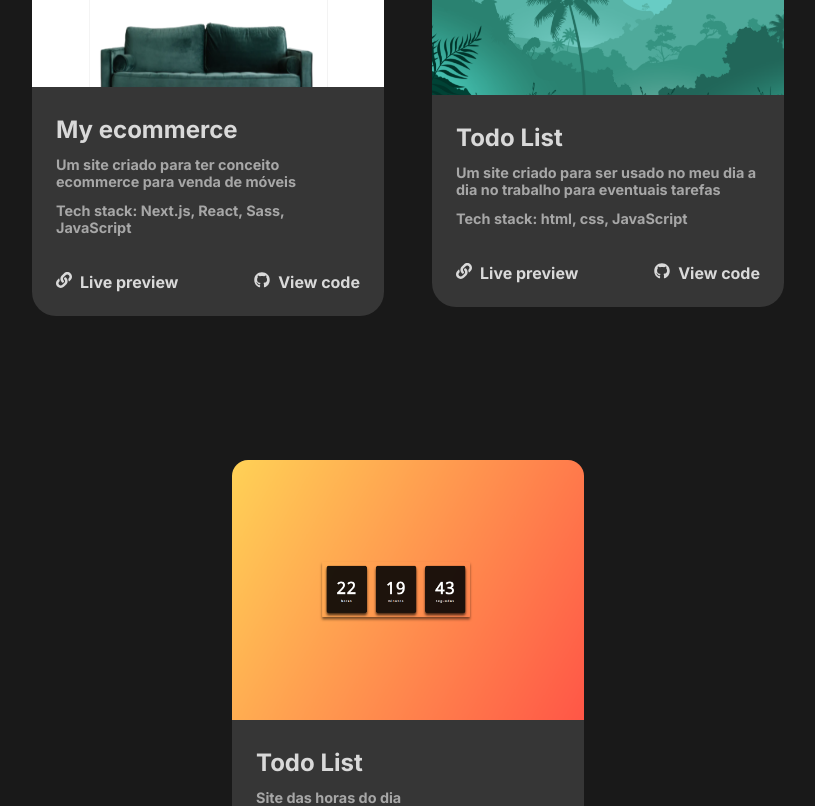
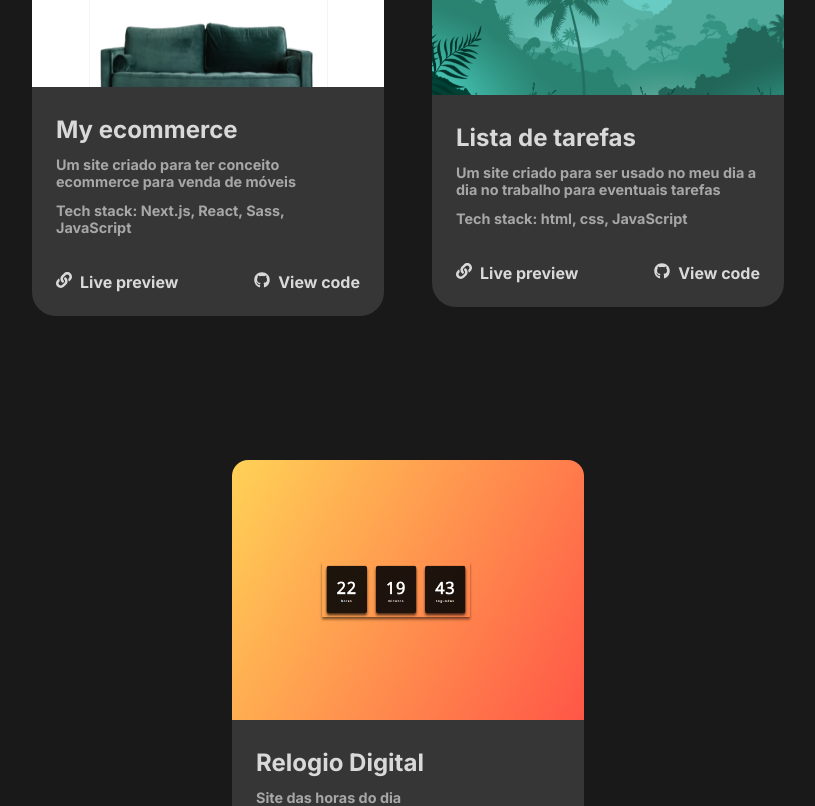
Before and after one commit to henriquestg/portifolio, a Next.js app: page / in a window 1280 px wide. Shown: the part 3100-3906 px from the top of the page, without its empty margins (232-1047 px from the left). Built offline with nearby package versions, Linux system fonts and the light colour scheme.

Commit message:
refac: name of updated projects

```diff
--- a/src/components/Projects/index.js
+++ b/src/components/Projects/index.js
@@ -37,7 +37,7 @@ export function Projects () {
     <div className="projects-preview">
         <Image id="project-photo" src={todoList} alt="foto projeto" />
         <div className="projects">
-        <h2>Todo List</h2>
+        <h2>Lista de tarefas</h2>
         <p>Um site criado para ser usado no meu dia a dia no trabalho para eventuais tarefas</p>
         <p>Tech stack: html, css, JavaScript</p>
         <div className="teck-links">
@@ -56,7 +56,7 @@ export function Projects () {
     <div className="projects-preview">
         <Image id="project-photo" src={siteRelogio} alt="foto projeto" />
         <div className="projects">
-        <h2>Todo List</h2>
+        <h2>Relogio Digital</h2>
         <p>Site das horas do dia</p>
         <p>Tech stack: html, css, JavaScript</p>
         <div className="teck-links">
```
